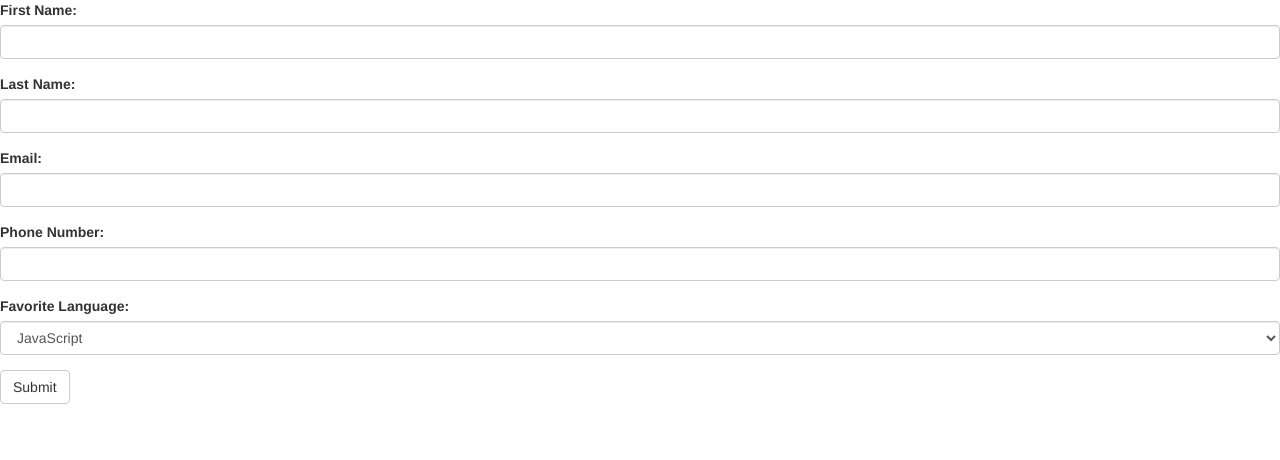
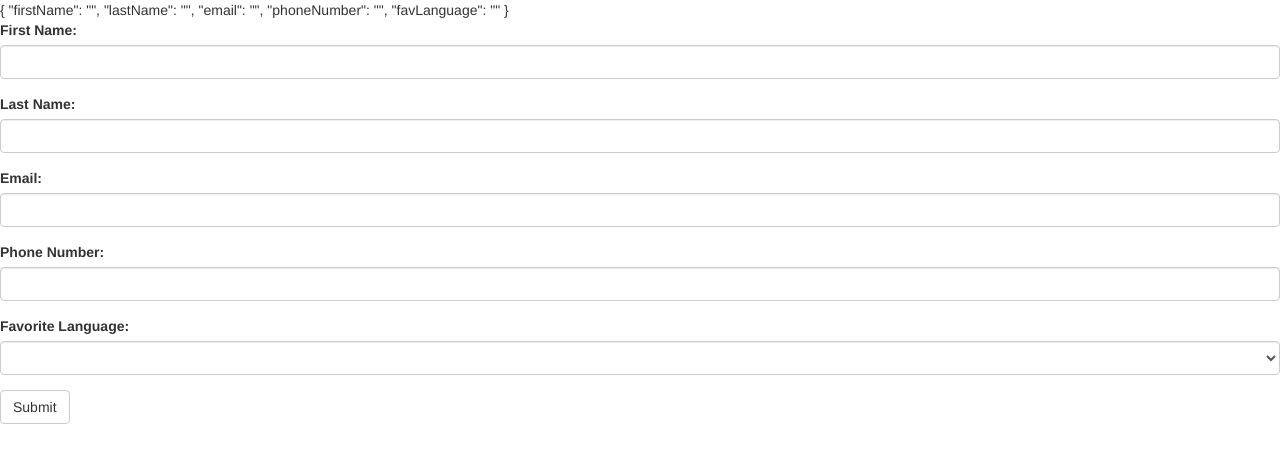
Before and after one commit to pdhondt/basic-angular-form, an Angular app in the folder BeCodeFriends/: page / in a window 1280 px wide. Shown: the top 460 px of the page. Built offline with nearby package versions, Linux system fonts and the light colour scheme.

Commit message:
bind data to form

```diff
--- a/BeCodeFriends/src/app/app.component.html
+++ b/BeCodeFriends/src/app/app.component.html
@@ -1,28 +1,34 @@
+{{ formName.value | json }}
+
+<form #formName="ngForm">
+
   <div class="form-group">
     <label for="firstName">First Name:</label>
-  <input type="text" class="form-control" id="firstName" name="firstName" required>
+    <input type="text" class="form-control" id="firstName" name="firstName" required #inputName="ngModel" ngModel>
   </div>
 
   <div class="form-group">
     <label for="lastName">Last Name:</label>
-  <input type="text" class="form-control" id="lastName" name="lastName" required>
+    <input type="text" class="form-control" id="lastName" name="lastName" required #inputName="ngModel" ngModel>
   </div>
 
   <div class="form-group">
     <label for="email">Email:</label>
-  <input type="text" class="form-control" id="email" name="email" required>
+    <input type="text" class="form-control" id="email" name="email" required #inputName="ngModel" ngModel>
   </div>
 
   <div class="form-group">
     <label for="phoneNumber">Phone Number:</label>
-  <input type="text" class="form-control" id="phoneNumber" name="phoneNumber">
+    <input type="text" class="form-control" id="phoneNumber" name="phoneNumber" #inputName="ngModel" ngModel>
   </div>
 
   <div class="form-group">
     <label for="favLanguage">Favorite Language:</label>
-  <select class="form-control" id="favLanguage" required>
+    <select class="form-control" id="favLanguage" name="favLanguage" required #inputName="ngModel" ngModel>
       <option *ngFor="let lang of languages" [value]="lang">{{lang}}</option>
     </select>
   </div>
 
   <button type="button" class="btn btn-default">Submit</button>
+
+</form>
--- a/BeCodeFriends/src/app/app.module.ts
+++ b/BeCodeFriends/src/app/app.module.ts
@@ -1,5 +1,8 @@
 import { NgModule } from '@angular/core';
 import { BrowserModule } from '@angular/platform-browser';
+
+/* import the FormsModule fromm @angular/forms and add it to the imports array */
+import { FormsModule } from '@angular/forms';
 
 import { AppRoutingModule } from './app-routing.module';
 import { AppComponent } from './app.component';
@@ -10,7 +13,8 @@ import { AppComponent } from './app.component';
   ],
   imports: [
     BrowserModule,
-    AppRoutingModule
+    AppRoutingModule,
+    FormsModule
   ],
   providers: [],
   bootstrap: [AppComponent]
```
Lines whose indentation alone changed are shown as unchanged.
